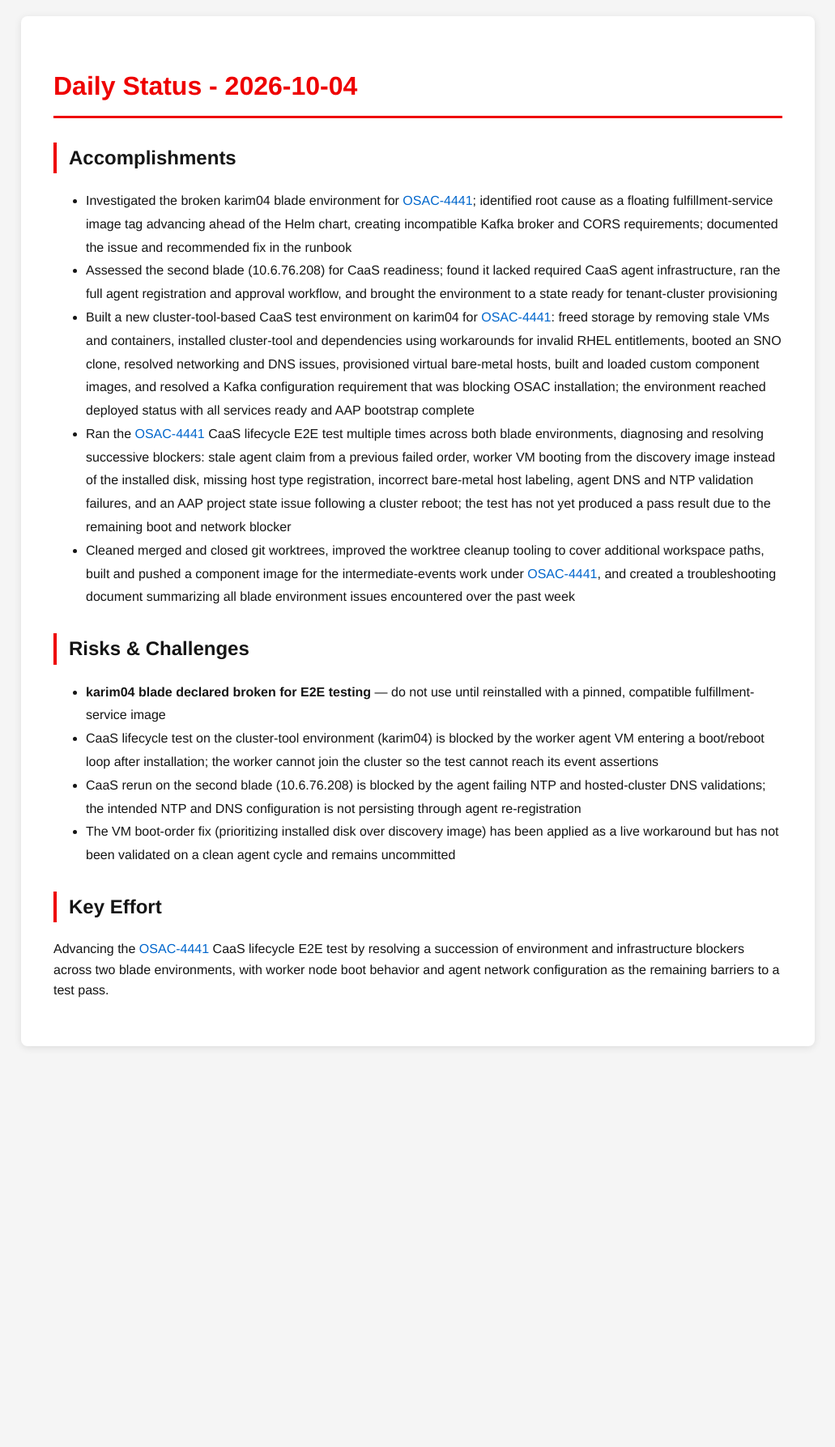
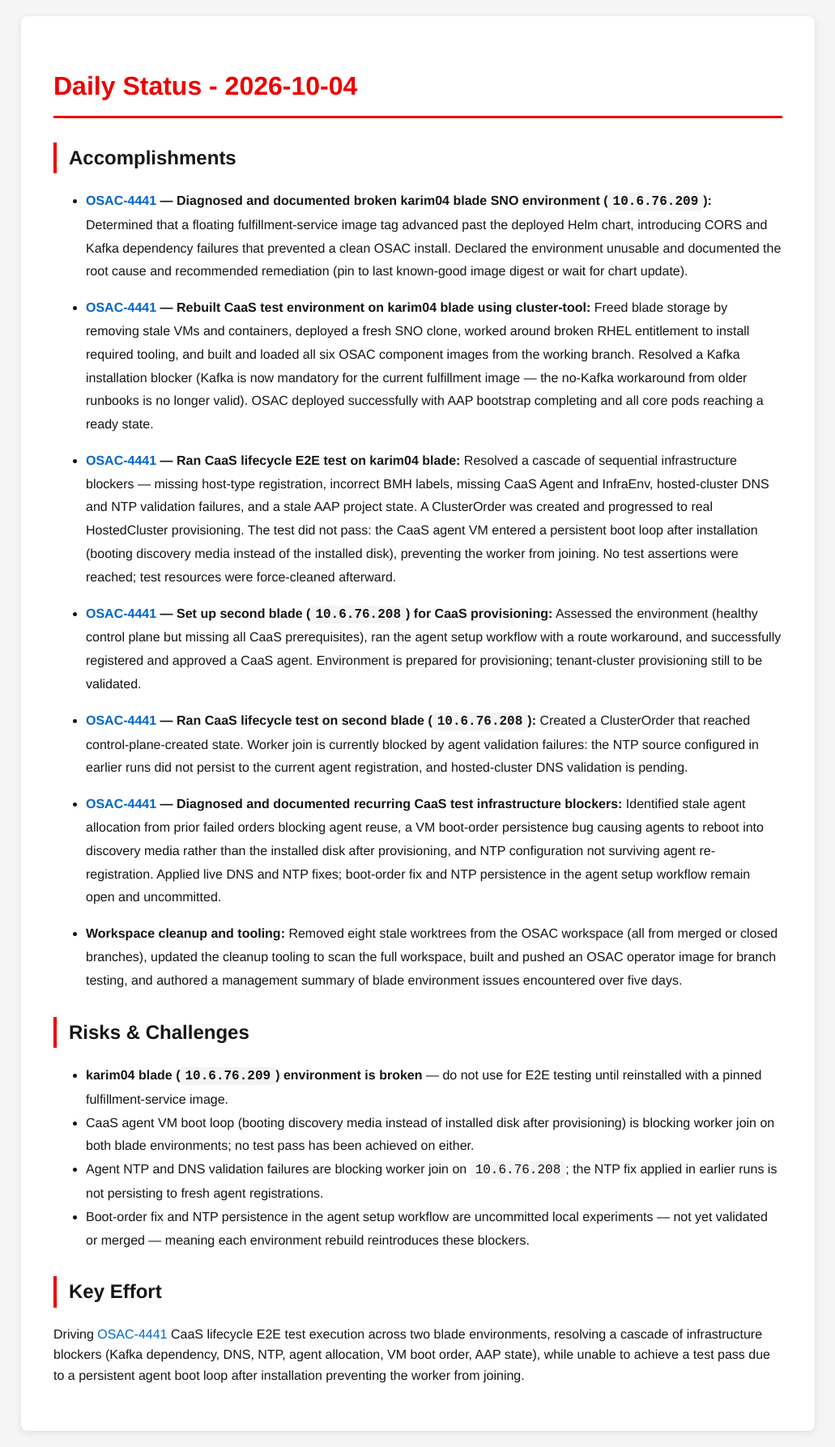
Before and after one commit to tzvatot/daily-status, a Jekyll site: the page built from 2026-10-04.md, in a window 1280 px wide. Shown: the whole page at 81% size, without its empty margins (124-1155 px from the left). Built offline with Jekyll 4.4.1, drawn with Linux system fonts in a browser that asks for light colours; before the commit the page ends 1312 px from its top, so only the background shows below that.

Commit message:
Daily status update - 2026-10-04

```diff
--- a/2026-10-04.md
+++ b/2026-10-04.md
@@ -7,17 +7,28 @@
 # Daily Status - 2026-10-04
 
 ## Accomplishments
-- Investigated the broken karim04 blade environment for [OSAC-4441](https://redhat.atlassian.net/browse/OSAC-4441); identified root cause as a floating fulfillment-service image tag advancing ahead of the Helm chart, creating incompatible Kafka broker and CORS requirements; documented the issue and recommended fix in the runbook
-- Assessed the second blade (10.6.76.208) for CaaS readiness; found it lacked required CaaS agent infrastructure, ran the full agent registration and approval workflow, and brought the environment to a state ready for tenant-cluster provisioning
-- Built a new cluster-tool-based CaaS test environment on karim04 for [OSAC-4441](https://redhat.atlassian.net/browse/OSAC-4441): freed storage by removing stale VMs and containers, installed cluster-tool and dependencies using workarounds for invalid RHEL entitlements, booted an SNO clone, resolved networking and DNS issues, provisioned virtual bare-metal hosts, built and loaded custom component images, and resolved a Kafka configuration requirement that was blocking OSAC installation; the environment reached deployed status with all services ready and AAP bootstrap complete
-- Ran the [OSAC-4441](https://redhat.atlassian.net/browse/OSAC-4441) CaaS lifecycle E2E test multiple times across both blade environments, diagnosing and resolving successive blockers: stale agent claim from a previous failed order, worker VM booting from the discovery image instead of the installed disk, missing host type registration, incorrect bare-metal host labeling, agent DNS and NTP validation failures, and an AAP project state issue following a cluster reboot; the test has not yet produced a pass result due to the remaining boot and network blocker
-- Cleaned merged and closed git worktrees, improved the worktree cleanup tooling to cover additional workspace paths, built and pushed a component image for the intermediate-events work under [OSAC-4441](https://redhat.atlassian.net/browse/OSAC-4441), and created a troubleshooting document summarizing all blade environment issues encountered over the past week
+
+- **[OSAC-4441](https://redhat.atlassian.net/browse/OSAC-4441) — Diagnosed and documented broken karim04 blade SNO environment (`10.6.76.209`):** Determined that a floating fulfillment-service image tag advanced past the deployed Helm chart, introducing CORS and Kafka dependency failures that prevented a clean OSAC install. Declared the environment unusable and documented the root cause and recommended remediation (pin to last known-good image digest or wait for chart update).
+
+- **[OSAC-4441](https://redhat.atlassian.net/browse/OSAC-4441) — Rebuilt CaaS test environment on karim04 blade using cluster-tool:** Freed blade storage by removing stale VMs and containers, deployed a fresh SNO clone, worked around broken RHEL entitlement to install required tooling, and built and loaded all six OSAC component images from the working branch. Resolved a Kafka installation blocker (Kafka is now mandatory for the current fulfillment image — the no-Kafka workaround from older runbooks is no longer valid). OSAC deployed successfully with AAP bootstrap completing and all core pods reaching a ready state.
+
+- **[OSAC-4441](https://redhat.atlassian.net/browse/OSAC-4441) — Ran CaaS lifecycle E2E test on karim04 blade:** Resolved a cascade of sequential infrastructure blockers — missing host-type registration, incorrect BMH labels, missing CaaS Agent and InfraEnv, hosted-cluster DNS and NTP validation failures, and a stale AAP project state. A ClusterOrder was created and progressed to real HostedCluster provisioning. The test did not pass: the CaaS agent VM entered a persistent boot loop after installation (booting discovery media instead of the installed disk), preventing the worker from joining. No test assertions were reached; test resources were force-cleaned afterward.
+
+- **[OSAC-4441](https://redhat.atlassian.net/browse/OSAC-4441) — Set up second blade (`10.6.76.208`) for CaaS provisioning:** Assessed the environment (healthy control plane but missing all CaaS prerequisites), ran the agent setup workflow with a route workaround, and successfully registered and approved a CaaS agent. Environment is prepared for provisioning; tenant-cluster provisioning still to be validated.
+
+- **[OSAC-4441](https://redhat.atlassian.net/browse/OSAC-4441) — Ran CaaS lifecycle test on second blade (`10.6.76.208`):** Created a ClusterOrder that reached control-plane-created state. Worker join is currently blocked by agent validation failures: the NTP source configured in earlier runs did not persist to the current agent registration, and hosted-cluster DNS validation is pending.
+
+- **[OSAC-4441](https://redhat.atlassian.net/browse/OSAC-4441) — Diagnosed and documented recurring CaaS test infrastructure blockers:** Identified stale agent allocation from prior failed orders blocking agent reuse, a VM boot-order persistence bug causing agents to reboot into discovery media rather than the installed disk after provisioning, and NTP configuration not surviving agent re-registration. Applied live DNS and NTP fixes; boot-order fix and NTP persistence in the agent setup workflow remain open and uncommitted.
+
+- **Workspace cleanup and tooling:** Removed eight stale worktrees from the OSAC workspace (all from merged or closed branches), updated the cleanup tooling to scan the full workspace, built and pushed an OSAC operator image for branch testing, and authored a management summary of blade environment issues encountered over five days.
 
 ## Risks & Challenges
-- **karim04 blade declared broken for E2E testing** — do not use until reinstalled with a pinned, compatible fulfillment-service image
-- CaaS lifecycle test on the cluster-tool environment (karim04) is blocked by the worker agent VM entering a boot/reboot loop after installation; the worker cannot join the cluster so the test cannot reach its event assertions
-- CaaS rerun on the second blade (10.6.76.208) is blocked by the agent failing NTP and hosted-cluster DNS validations; the intended NTP and DNS configuration is not persisting through agent re-registration
-- The VM boot-order fix (prioritizing installed disk over discovery image) has been applied as a live workaround but has not been validated on a clean agent cycle and remains uncommitted
+
+- **karim04 blade (`10.6.76.209`) environment is broken** — do not use for E2E testing until reinstalled with a pinned fulfillment-service image.
+- CaaS agent VM boot loop (booting discovery media instead of installed disk after provisioning) is blocking worker join on both blade environments; no test pass has been achieved on either.
+- Agent NTP and DNS validation failures are blocking worker join on `10.6.76.208`; the NTP fix applied in earlier runs is not persisting to fresh agent registrations.
+- Boot-order fix and NTP persistence in the agent setup workflow are uncommitted local experiments — not yet validated or merged — meaning each environment rebuild reintroduces these blockers.
 
 ## Key Effort
-Advancing the [OSAC-4441](https://redhat.atlassian.net/browse/OSAC-4441) CaaS lifecycle E2E test by resolving a succession of environment and infrastructure blockers across two blade environments, with worker node boot behavior and agent network configuration as the remaining barriers to a test pass.
+
+Driving [OSAC-4441](https://redhat.atlassian.net/browse/OSAC-4441) CaaS lifecycle E2E test execution across two blade environments, resolving a cascade of infrastructure blockers (Kafka dependency, DNS, NTP, agent allocation, VM boot order, AAP state), while unable to achieve a test pass due to a persistent agent boot loop after installation preventing the worker from joining.
```
